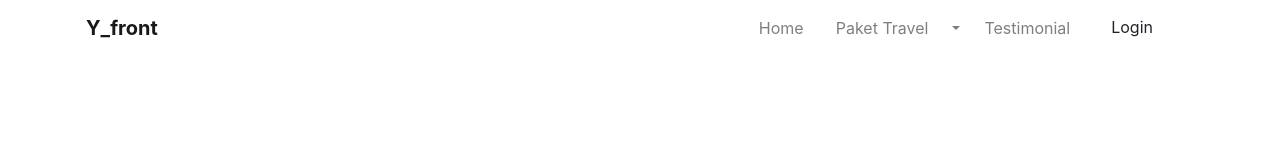
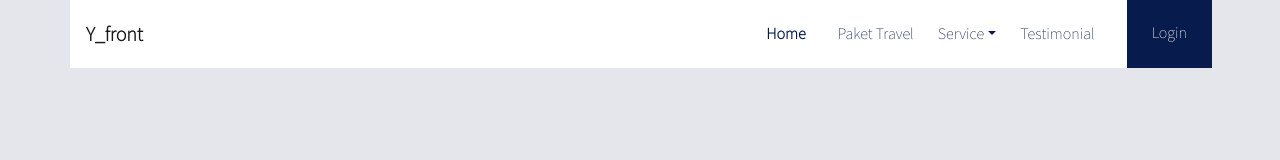
Before and after one commit to yusuffront99/My_website, a plain HTML site: page index.html in a window 1280 px wide. Drawn offline with Linux system fonts and the light colour scheme.

Commit message:
add revisions of style.sass

```diff
--- a/frontend/styles/main.scss
+++ b/frontend/styles/main.scss
@@ -1,3 +1,41 @@
+body {
+    background-color: #e4e6eb;
+    color: #071c4d;
+    font-family: 'Assistant', sans-serif;
+}
+
 .navbar-brand {
     font-weight: bold;
 }
+
+.navbar-light {
+    .navbar-nav {
+        .nav-link {
+            color: #071c4d;
+
+            &.active {
+                font-weight: bold;
+                color: #071c4d !important;
+            }
+        }
+    }
+}
+
+.btn-login {
+    background-color: #071c4d;
+    color: #fff;
+
+    &:hover {
+        background-color: #173f9c;
+        color: #fff;
+    }
+}
+
+.btn-navbar-right {
+    margin-top: -10px !important;
+    margin-bottom: -8px !important;
+    margin-right: -18px !important;
+
+    height: 70px;
+    border-radius: 0;
+}
--- a/index.html
+++ b/index.html
@@ -5,6 +5,7 @@
     <meta http-equiv="X-UA-Compatible" content="IE=edge">
     <meta name="viewport" content="width=device-width, initial-scale=1.0">
     <title>Document</title>
+    <link href="https://fonts.googleapis.com/css2?family=Assistant:wght@200&family=Playfair+Display&display=swap" rel="stylesheet">
     <link rel="stylesheet" href="frontend/libraries/bootstrap/css/bootstrap.css">
     <link rel="stylesheet" href="frontend/styles/main.css">
 </head>
@@ -22,22 +23,23 @@
                     <div class="collapse navbar-collapse" id="navb">
                         <ul class="navbar-nav ml-auto mr-3">
                             <li class="nav-item mx-md-2">
-                                <a href="#" class="nav-link">Home</a>
+                                <a href="#" class="nav-link active">Home</a>
                             </li>
                             <li class="nav-item mx-md-2">
                                 <a href="#" class="nav-link">Paket Travel</a>
                             </li>
-                            <li class="nav-item dropdwon">
-                                <a href="#" class="nav-link dropdown-toggle" id="navbardrop" data-toggle="dropdwon"></a>
+                            <li class="nav-item dropdown">
+                                <a href="#" class="nav-link dropdown-toggle" id="navbardrop" data-toggle="dropdown">Service</a>
                                 <div class="dropdown-menu">
-                                    <a href="#" class="dropdwon-item"></a>
-                                    <a href="#" class="dropdwon-item"></a>
-                                    <a href="#" class="dropdwon-item"></a>
+                                    <a href="#" class="dropdown-item">1</a>
+                                    <a href="#" class="dropdown-item">2</a>
+                                    <a href="#" class="dropdown-item">3</a>
                                 </div>
                             </li>
                             <li class="nav-item mx-md-2">
                                 <a href="#" class="nav-link">Testimonial</a>
                             </li>
+                        </ul>
 
                         <!-- Mobile Button -->
                         <form action="#" class="form-inline d-sm-block d-md-none">
@@ -52,7 +54,7 @@
                                 Login
                             </button>
                         </form>
-                        </ul>
+
                     </div>
         </nav>
 
```
Also changed, not shown: frontend/styles/main.css, 1 other file. Lines whose indentation alone changed are shown as unchanged.
